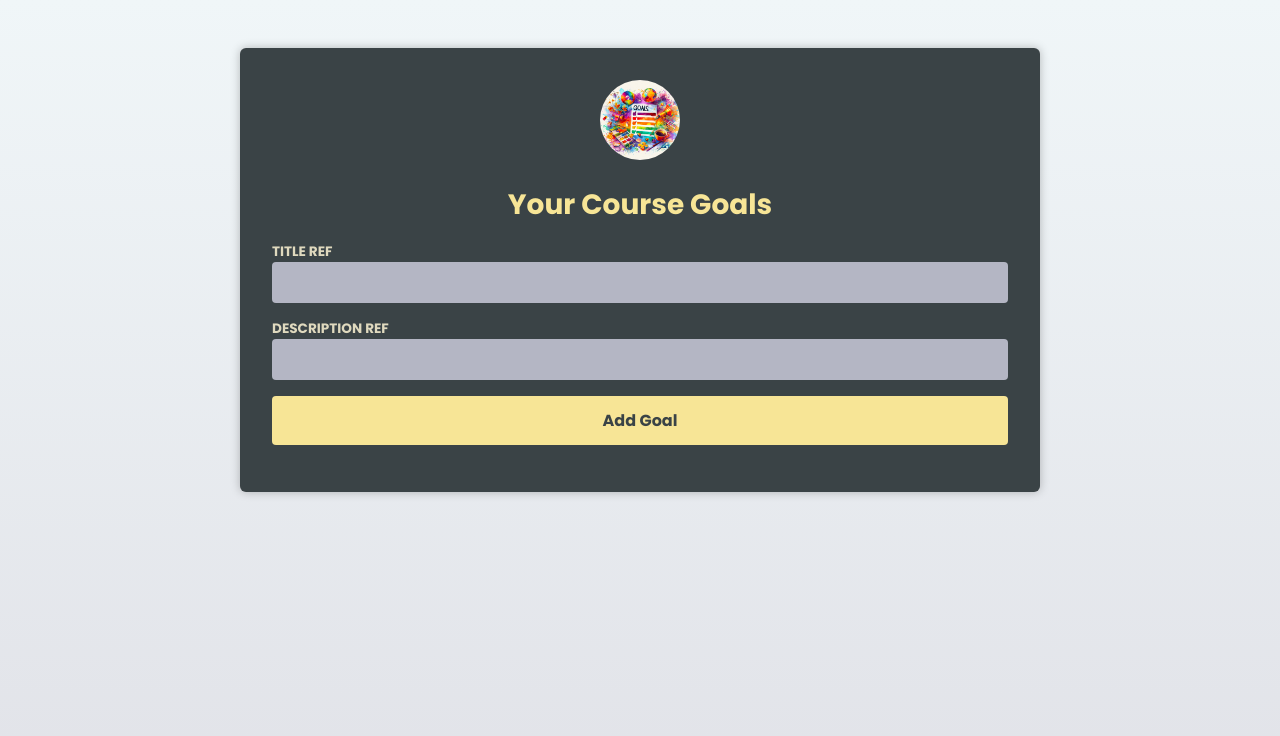
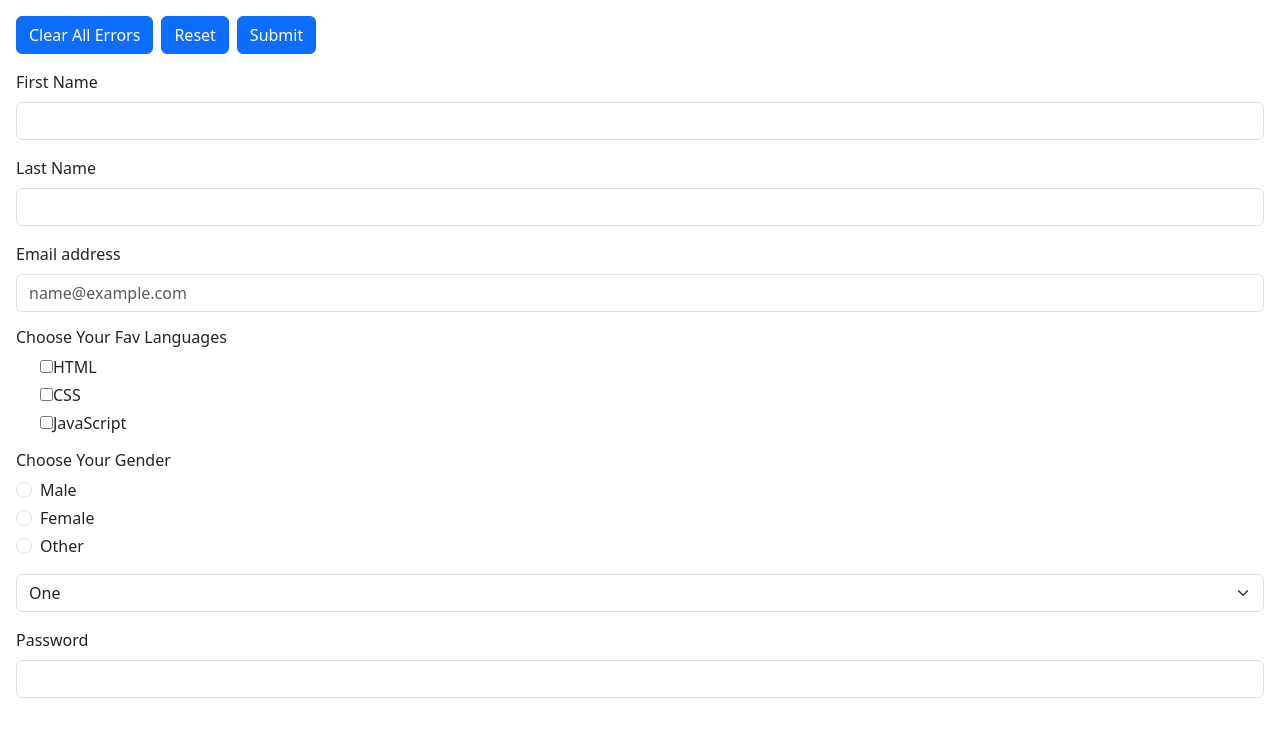
Before and after one commit to mryeminaung/typescript-learning, a React (Vite) app: page / in a window 1280 px wide. Shown: the top 736 px of the page. Built offline with nearby package versions, Linux system fonts and the light colour scheme.

Commit message:
validate checkbox inputs

```diff
--- a/index.html
+++ b/index.html
@@ -5,9 +5,13 @@
     <link rel="icon" type="image/svg+xml" href="src/assets/react.svg" />
     <meta name="viewport" content="width=device-width, initial-scale=1.0" />
     <title>Vite + React + TS</title>
+    <link href="https://cdn.jsdelivr.net/npm/bootstrap@5.3.3/dist/css/bootstrap.min.css" rel="stylesheet" integrity="sha384-QWTKZyjpPEjISv5WaRU9OFeRpok6YctnYmDr5pNlyT2bRjXh0JMhjY6hW+ALEwIH" crossorigin="anonymous">
+
   </head>
   <body>
     <div id="root"></div>
     <script type="module" src="/src/main.tsx"></script>
+    <script src="https://cdn.jsdelivr.net/npm/bootstrap@5.3.3/dist/js/bootstrap.bundle.min.js" integrity="sha384-YvpcrYf0tY3lHB60NNkmXc5s9fDVZLESaAA55NDzOxhy9GkcIdslK1eN7N6jIeHz" crossorigin="anonymous"></script>
+
   </body>
 </html>
--- a/src/App.css
+++ b/src/App.css
@@ -3,3 +3,7 @@
     margin: 0 auto;
     padding: 1rem;
 }
+
+@tailwind base;
+@tailwind components;
+@tailwind utilities;
--- a/src/App.tsx
+++ b/src/App.tsx
@@ -1,41 +1,9 @@
-import goalSrc from "./assets/goals.jpg";
-import Header from "./components/academind/Header";
-
-import { useState } from "react";
-import CourseGoalList from "./components/academind/CourseGoalList";
-import NewGoal from "./components/academind/NewGoal";
-
-export type GoalProps = {
-    id: string;
-    title: string;
-    description: string;
-};
+import ValidationThree from "./learning/forms/ValidationThree";
+import ValidationTwo from "./learning/forms/ValidationTwo";
 
 const App = () => {
-    const [goals, setGoals] = useState<GoalProps[]>([]);
-
-    console.log(goals);
-
-    const handleDelete = (id: string) => {
-        setGoals((preGoals) => preGoals.filter((goal) => goal.id !== id));
-    };
-
-    const handleGoal = (goal: GoalProps) => {
-        setGoals((preGoals) => {
-            const newGoal: GoalProps = goal;
-            return [...preGoals, newGoal];
-        });
-    };
-
-    return (
-        <main>
-            <Header image={{ src: goalSrc, alt: "A list of goals" }}>
-                <h1>Your Course Goals</h1>
-            </Header>
-            <NewGoal addGoal={handleGoal} />
-            <CourseGoalList onDelete={handleDelete} goals={goals} />
-        </main>
-    );
+    return <ValidationThree />;
+    // return <ValidationTwo />;
 };
 
 export default App;
--- a/src/components/academind/CourseGoal.tsx
+++ b/src/components/academind/CourseGoal.tsx
@@ -1,6 +1,6 @@
 // import { PropsWithChildren } from "react";
 /* includ children prop declaration */
-import { GoalProps } from "../../App";
+import { GoalProps } from "../../App1";
 // interface CourseGoalProps {
 //     title: string;
 //     description: string;
--- a/src/components/academind/CourseGoalList.tsx
+++ b/src/components/academind/CourseGoalList.tsx
@@ -1,4 +1,4 @@
-import { GoalProps } from "../../App";
+import { GoalProps } from "../../App1";
 import CourseGoal from "./CourseGoal";
 
 /*
--- a/src/components/academind/NewGoal.tsx
+++ b/src/components/academind/NewGoal.tsx
@@ -1,5 +1,5 @@
 import { useRef, useState } from "react";
-import { GoalProps } from "../../App";
+import { GoalProps } from "../../App1";
 import { v4 as uuidv4 } from "uuid";
 
 type NewGoalProps = {
--- /dev/null
+++ b/src/learning/forms/ValidationThree.tsx
@@ -0,0 +1,219 @@
+import { zodResolver } from "@hookform/resolvers/zod";
+import { useForm } from "react-hook-form";
+import { z } from "zod";
+
+const schema = z.object({
+    email: z.string(),
+    password: z.string(),
+    choice: z.string(),
+    name: z.object({
+        firstName: z.string(),
+        lastName: z.string(),
+    }),
+    languages: z.string().array(),
+    gender: z.string(),
+});
+
+type FormSchema = z.infer<typeof schema>;
+
+export default function ValidationThree() {
+    const {
+        register,
+        watch,
+        setValue,
+        handleSubmit,
+        reset,
+        clearErrors,
+        formState: { errors },
+    } = useForm<FormSchema>({
+        resolver: zodResolver(schema),
+        defaultValues: {
+            languages: [],
+        },
+    });
+
+    const handleCheckboxChange = (language: string) => {
+        const currentLanguages = watch("languages");
+        if (currentLanguages?.includes(language)) {
+            setValue(
+                "languages",
+                currentLanguages.filter((lang) => lang !== language)
+            );
+        } else {
+            setValue("languages", [...currentLanguages, language]);
+        }
+    };
+
+    const languages = ["HTML", "CSS", "JavaScript"];
+
+    const onSubmit = (data: FormSchema) => {
+        console.log(data);
+    };
+    return (
+        <form className="m-3" action="" onSubmit={handleSubmit(onSubmit)}>
+            <div className="d-flex gap-2">
+                <div className="mb-3">
+                    <button
+                        type="button"
+                        onClick={() => clearErrors()}
+                        className="btn btn-primary"
+                    >
+                        Clear All Errors
+                    </button>
+                </div>
+                <div className="mb-3">
+                    <button
+                        type="button"
+                        onClick={() => reset()}
+                        className="btn btn-primary"
+                    >
+                        Reset
+                    </button>
+                </div>
+                <div className="mb-3">
+                    <button type="submit" className="btn btn-primary">
+                        Submit
+                    </button>
+                </div>
+            </div>
+            <div className="mb-3">
+                <label htmlFor="firstname" className="form-label">
+                    First Name
+                </label>
+                <input
+                    type="text"
+                    {...register("name.firstName", {
+                        required: {
+                            value: true,
+                            message: "First name is required",
+                        },
+                        minLength: {
+                            value: 2,
+                            message:
+                                "First name should be at least 2 characters long",
+                        },
+                        maxLength: {
+                            value: 20,
+                            message:
+                                "First name should not exceed 20 characters",
+                        },
+                    })}
+                    className={`form-control ${
+                        errors.name?.firstName ? "is-invalid" : ""
+                    }`}
+                    id="firstname"
+                />
+                {errors.name && (
+                    <div className="text-danger">
+                        {errors.name?.firstName?.message}
+                    </div>
+                )}
+            </div>
+            <div className="mb-3">
+                <label htmlFor="lastname" className="form-label">
+                    Last Name
+                </label>
+                <input
+                    type="text"
+                    {...register("name.lastName")}
+                    className="form-control"
+                    id="lastname"
+                />
+            </div>
+            <div className="mb-3">
+                <label htmlFor="email" className="form-label">
+                    Email address
+                </label>
+                <input
+                    type="email"
+                    {...register("email")}
+                    className="form-control"
+                    id="email"
+                    placeholder="name@example.com"
+                />
+            </div>
+            <h6 className="">Choose Your Fav Languages</h6>
+            <div className="form-check mb-3">
+                {languages.map((lang) => (
+                    <div key={lang} className="mb-1">
+                        <input
+                            {...register("languages")}
+                            type="checkbox"
+                            name={lang.toLowerCase()}
+                            id={lang.toLowerCase()}
+                            checked={watch("languages")?.includes(lang)}
+                            onChange={() => handleCheckboxChange(lang)}
+                        />
+                        <label htmlFor={lang.toLowerCase()}>{lang}</label>
+                    </div>
+                ))}
+            </div>
+
+            <h6 className="">Choose Your Gender</h6>
+
+            <div className="form-check mb-3">
+                <div className="mb-1">
+                    <input
+                        {...register("gender")}
+                        className="form-check-input"
+                        type="radio"
+                        name="gender"
+                        value={"male"}
+                        id="male"
+                    />
+                    <label className="form-check-label" htmlFor="male">
+                        Male
+                    </label>
+                </div>
+                <div className="mb-1">
+                    <input
+                        {...register("gender")}
+                        className="form-check-input"
+                        name="gender"
+                        type="radio"
+                        value={"female"}
+                        id="female"
+                    />
+                    <label className="form-check-label" htmlFor="female">
+                        Female
+                    </label>
+                </div>
+                <div className="mb-1">
+                    <input
+                        {...register("gender")}
+                        className="form-check-input"
+                        type="radio"
+                        value={"other"}
+                        name="gender"
+                        id="other"
+                    />
+                    <label className="form-check-label" htmlFor="other">
+                        Other
+                    </label>
+                </div>
+            </div>
+            <div className="mb-3">
+                <select
+                    {...register("choice")}
+                    className="form-select"
+                    aria-label="Default select example"
+                >
+                    <option value={1}>One</option>
+                    <option value={2}>Two</option>
+                    <option value={3}>Three</option>
+                </select>
+            </div>
+            <div className="mb-3">
+                <label htmlFor="password" className="form-label">
+                    Password
+                </label>
+                <input
+                    {...register("password")}
+                    type="password"
+                    className="form-control"
+                    id="password"
+                />
+            </div>
+        </form>
+    );
+}
--- a/src/main.tsx
+++ b/src/main.tsx
@@ -2,7 +2,7 @@
 import ReactDOM from "react-dom/client";
 import App from "./App.tsx";
 // import "./App.css";
-import "./index.css";
+// import "./index.css";
 
 ReactDOM.createRoot(document.getElementById("root")!).render(<App />);
 /*
```
Also changed, not shown: src/App1.tsx (added, +41 -0 lines), src/learning/forms/ValidationTwo.tsx (line endings or trailing spaces).
